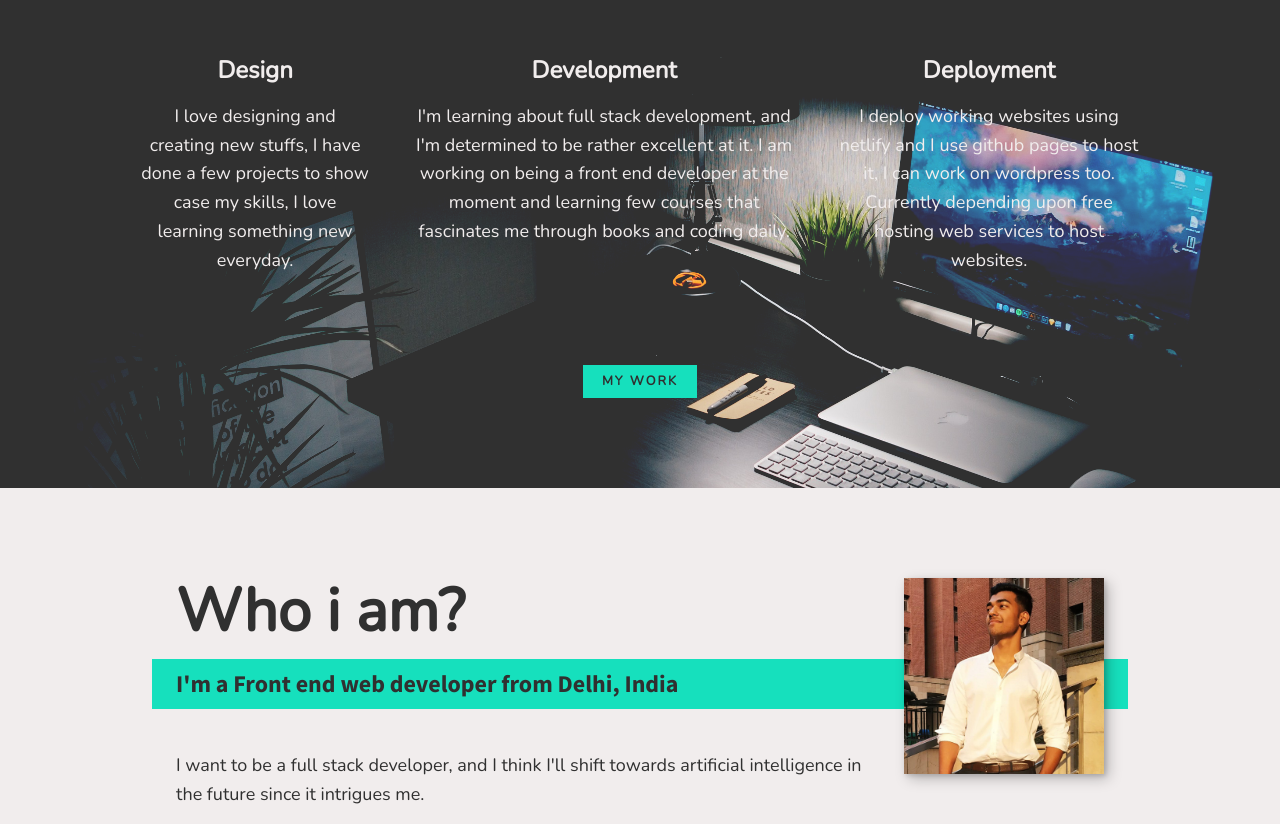
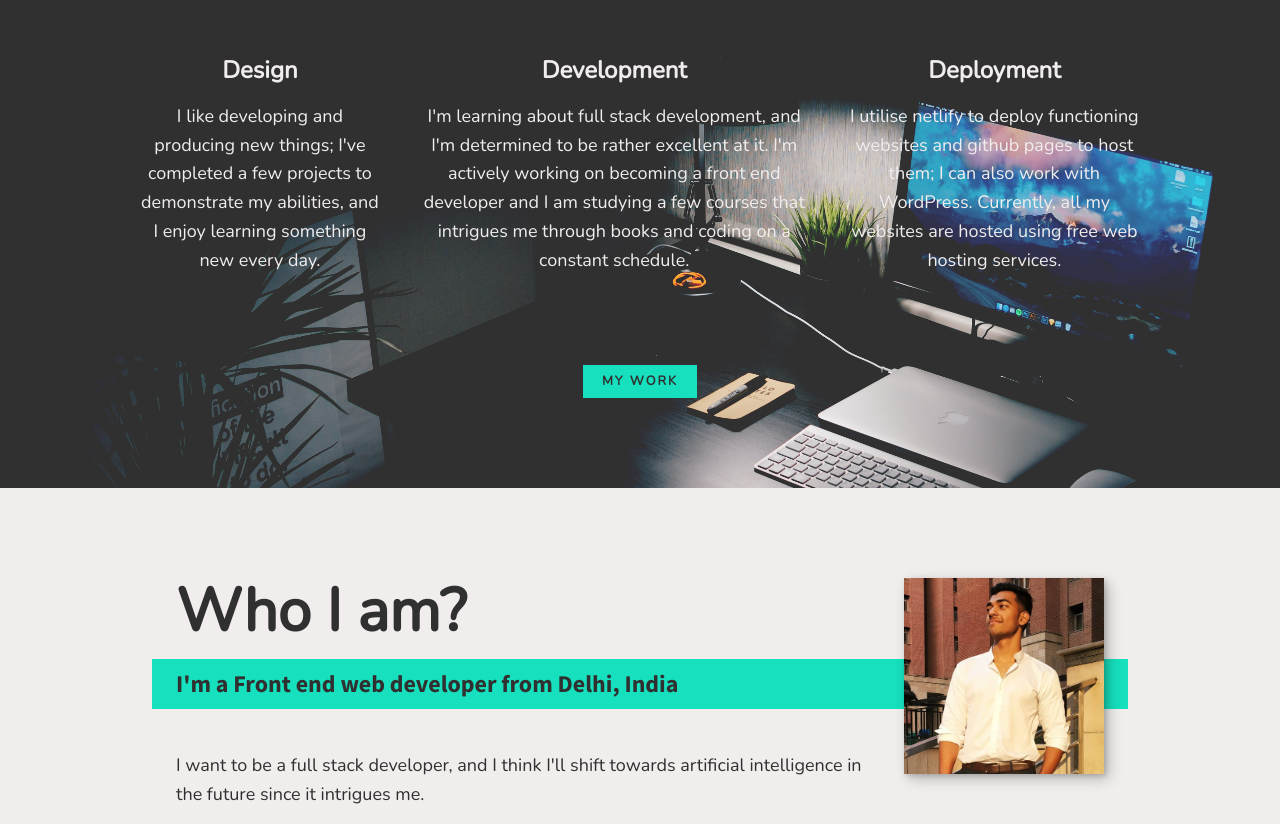
Before and after one commit to Shain-Dev/portfolio, a plain HTML site: page index.html in a window 1280 px wide. Shown: the part 689-1513 px from the top of the page. Drawn offline with nearby package versions, Linux system fonts and the light colour scheme.

Commit message:
added new sentences and changed grammar

```diff
--- a/index.html
+++ b/index.html
@@ -49,21 +49,19 @@
 
              <div class="thing">
                 <h3>Design</h3>
-                <p>I love designing and creating new stuffs,
-                    I have done a few projects to show case my skills, I love
-                     learning something new everyday. </p>
+                <p>I like developing and producing new things; I've completed a few projects to demonstrate my abilities, and I enjoy learning something new every day.  </p>
             </div>
 
             <div class="thing">
                 <h3>Development</h3>
                 <p>I'm learning about full stack development, and I'm determined to be rather excellent at it.
-                    I am working on being a front end developer at the moment and learning few courses that fascinates me through books and coding daily.  </p>
+                    I'm actively working on becoming a front end developer and I am studying a few courses that intrigues me through books and coding on a constant schedule.   </p>
             </div>
 
             <div class="thing">
                 <h3>Deployment</h3>
-                <p>I deploy working websites using netlify and I use github pages to host it, I can work on wordpress too. Currently depending upon
-                    free hosting web services to host websites. </p>
+                <p>I utilise netlify to deploy functioning websites and github pages to host them; I can also work with WordPress.
+                    Currently, all my  websites are hosted using free web hosting services.  </p>
             </div>
 
         </div>
@@ -77,7 +75,7 @@
 
     <section class="about-me" id="about">
 
-        <h2 class="section__title section__title--about">Who i am?</h2>
+        <h2 class="section__title section__title--about">Who I am?</h2>
         <p class="section__subtitle section__subtitle--about">I'm a Front end web developer from Delhi, India</p>
 
 
```
